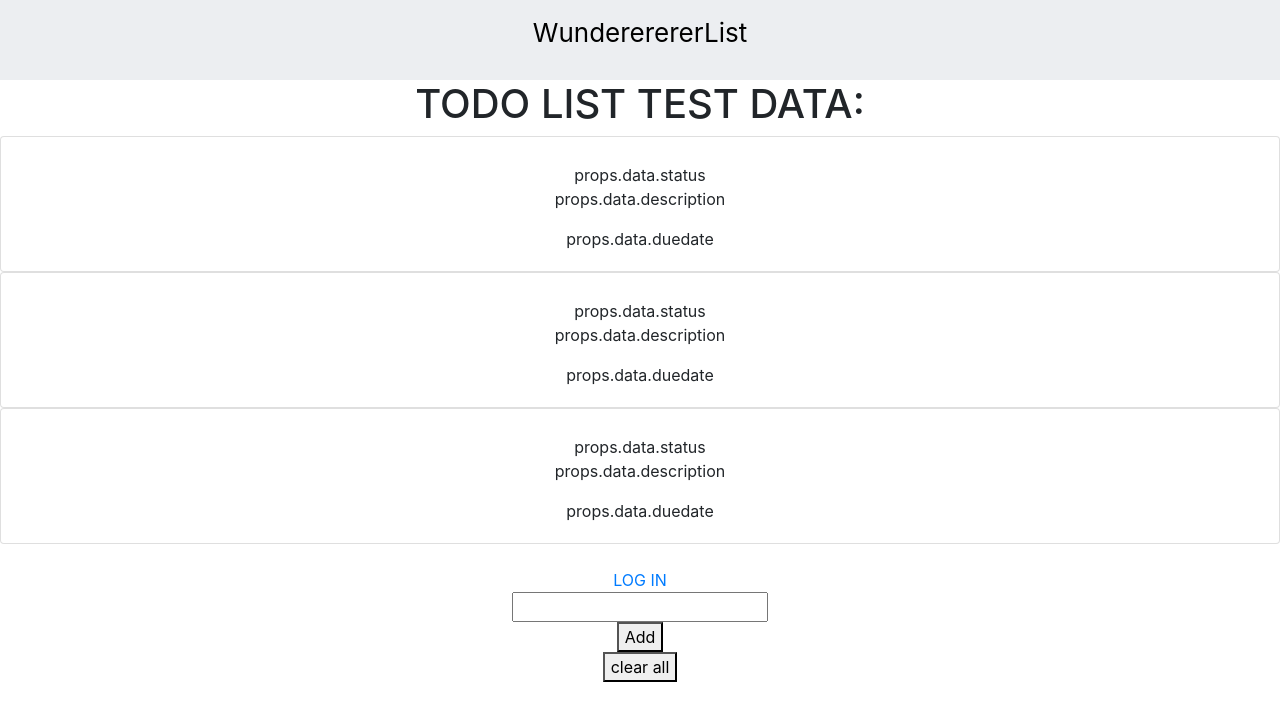
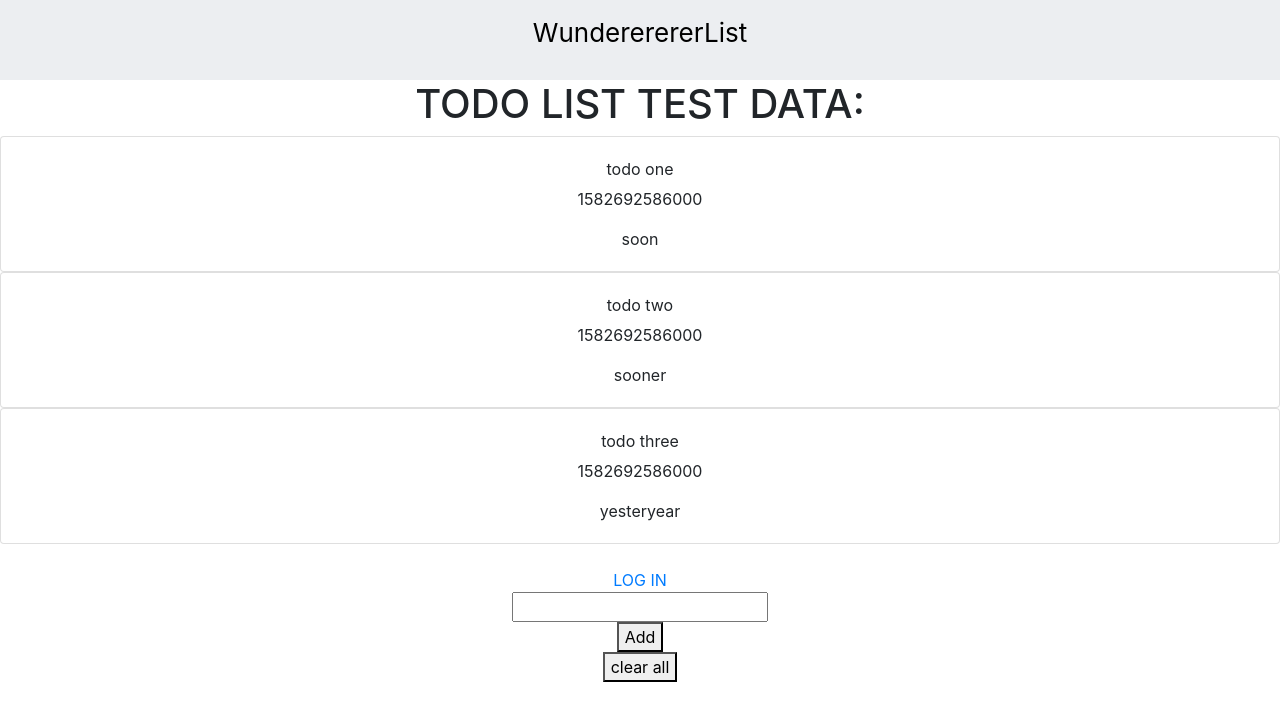
Before and after one commit to Wunderlist1-bw/Front-End, a React (Create React App) app in the folder wunder_list_front_end/: page / in a window 1280 px wide. Shown: the top 720 px of the page. Built offline with nearby package versions, Linux system fonts and the light colour scheme.

Commit message:
data is rendering in the card item

```diff
--- a/wunder_list_front_end/src/components/CardItem.js
+++ b/wunder_list_front_end/src/components/CardItem.js
@@ -1,24 +1,27 @@
 import React, { useState } from 'react';
 import { Card, CardText, CardBody, CardTitle, CardSubtitle, Button } from 'reactstrap';
 // import { Route, Link } from "react-router-dom";
+
+
 
 export default function CardItem(props) {
   // [isDone, setIsDone] = useState(false);
 
   // Not sure if we will handle the state via useState or redux
-  console.log('testing props in card item', props.props.list);
+  console.log('testing props in card item', props.props.key);
+
   return (
     <div className='cardItem'>
       <Card>
         <CardBody>
           {/* <CardText className='editlink' onEdit={editPop}>Edit</CardText> */}
           {/* Insert route, link to an edit page/popover */}
-          <CardTitle>{props.props.list.title}</CardTitle>
-          <CardSubtitle>props.data.status</CardSubtitle>
-          <CardText>props.data.description</CardText>
+          <CardTitle>{props.props.title}</CardTitle>
+          <CardSubtitle>{props.props.status}</CardSubtitle>
+          <CardText>{props.props.created_date}</CardText>
           {/* <Button className='donebtn' onDone={doneStatus}>Done</Button> */}
           {/* Done button will change status of the ticket. This element is NOT available for already 'Done' todo cards */}
-          <CardText>props.data.duedate</CardText>
+          <CardText>{props.props.due_date}</CardText>
         </CardBody>
       </Card>
     </div>
--- a/wunder_list_front_end/src/components/TodoList.js
+++ b/wunder_list_front_end/src/components/TodoList.js
@@ -15,7 +15,7 @@ const todoList = props => {
             {
                 props.list.map(todo => (
                     <>
-                        <div><CardItem props={props} /></div>
+                        <div><CardItem props={todo} /></div>
                     </>
                 ))
 
```
